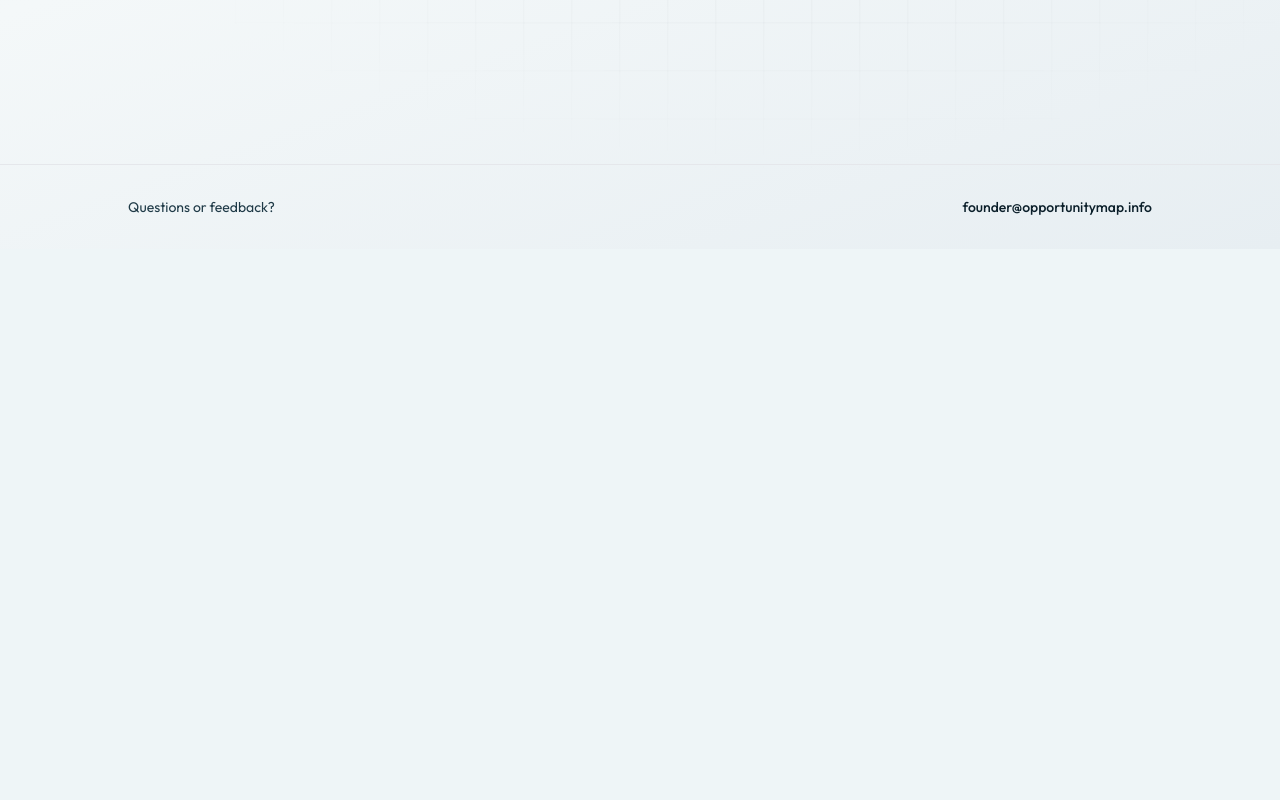
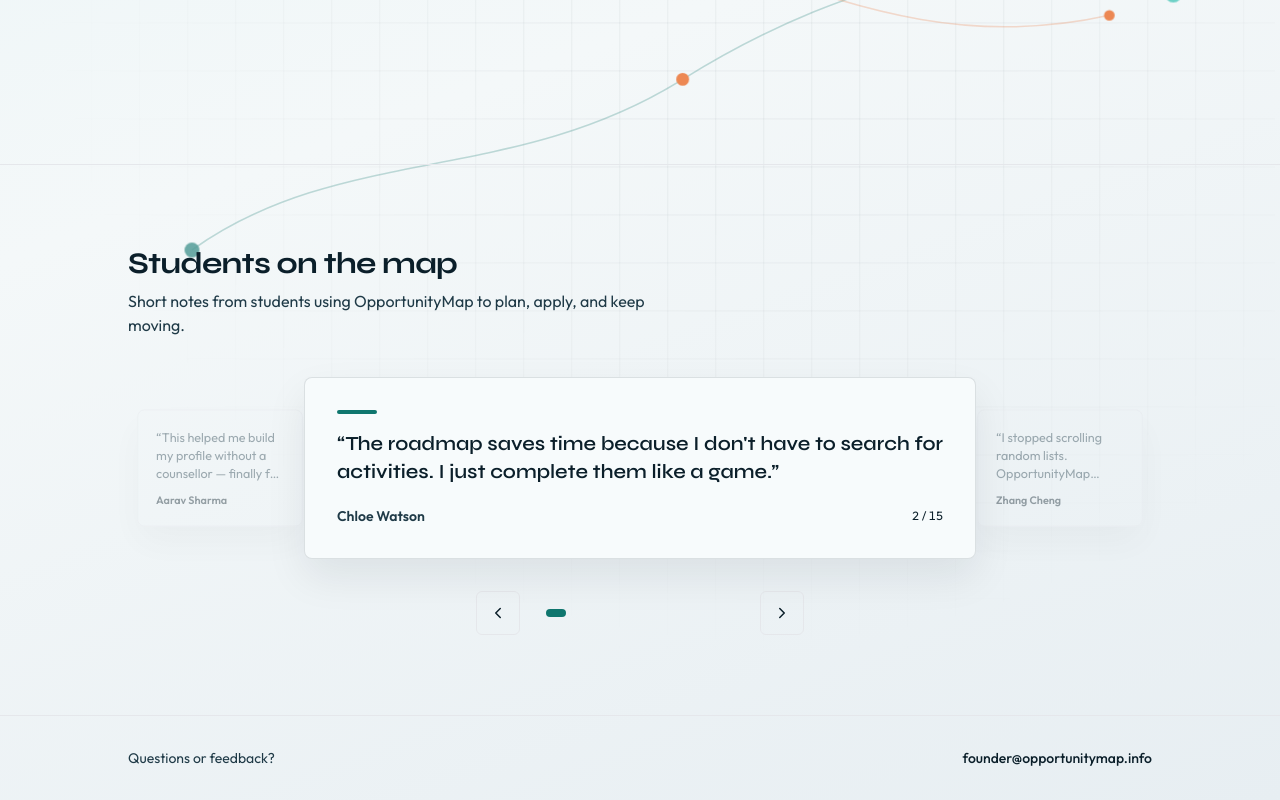
Before and after one commit to Nirbaan13/OpportunityMap, a Next.js app in the folder frontend/: page / in a window 1280 px wide. Shown: the part 624-1424 px from the top of the page. Before the commit the page ends 873 px from the top, so only its background shows below. Built offline with nearby package versions, Linux system fonts and the light colour scheme; no server answers.

Commit message:
Add homepage testimonials slider for social proof.
Co-authored-by: Cursor <cursoragent@cursor.com>

```diff
--- a/frontend/src/app/globals.css
+++ b/frontend/src/app/globals.css
@@ -182,6 +182,21 @@ body {
   animation: stop-settle 0.55s ease-out both;
 }
 
+@keyframes testimonials-slide {
+  from {
+    opacity: 0;
+    transform: translateX(18px);
+  }
+  to {
+    opacity: 1;
+    transform: translateX(0);
+  }
+}
+
+.testimonials-slide {
+  animation: testimonials-slide 0.45s ease-out both;
+}
+
 @media (prefers-reduced-motion: reduce) {
   .animate-rise,
   .animate-rise-delay,
@@ -192,7 +207,8 @@ body {
   .animate-road-cover,
   .animate-road-traveler,
   .animate-road-progress-banner,
-  .animate-stop-settle {
+  .animate-stop-settle,
+  .testimonials-slide {
     animation: none;
   }
 }
--- a/frontend/src/app/page.tsx
+++ b/frontend/src/app/page.tsx
@@ -1,5 +1,6 @@
 import Link from "next/link";
 
+import { Testimonials } from "@/components/Testimonials";
 import { TUTORIAL_VIDEO_URL } from "@/lib/brand";
 
 export default function Home() {
@@ -67,6 +68,8 @@ export default function Home() {
         </div>
       </section>
 
+      <Testimonials />
+
       <footer className="relative z-10 border-t border-line/70 px-4 py-8 sm:px-10">
         <div className="mx-auto flex max-w-5xl flex-col gap-1 sm:flex-row sm:items-center sm:justify-between">
           <p className="text-sm text-ink-soft">Questions or feedback?</p>
--- /dev/null
+++ b/frontend/src/components/Testimonials.tsx
@@ -0,0 +1,268 @@
+"use client";
+
+import { useCallback, useEffect, useId, useRef, useState } from "react";
+
+type Testimonial = {
+  name: string;
+  quote: string;
+};
+
+const TESTIMONIALS: Testimonial[] = [
+  {
+    name: "Aarav Sharma",
+    quote:
+      "This helped me build my profile without a counsellor — finally felt like I knew what to put down.",
+  },
+  {
+    name: "Chloe Watson",
+    quote:
+      "The roadmap saves time because I don't have to search for activities. I just complete them like a game.",
+  },
+  {
+    name: "Zhang Cheng",
+    quote:
+      "I stopped scrolling random lists. OpportunityMap shows programs I can actually apply to.",
+  },
+  {
+    name: "Ethan Miller",
+    quote:
+      "Deadline alerts keep me honest. I used to miss everything until the last week.",
+  },
+  {
+    name: "Diya Patel",
+    quote:
+      "Building my profile step by step made applying feel less overwhelming.",
+  },
+  {
+    name: "Junwei Wang",
+    quote:
+      "The roadmap is clear — next activity, next checkpoint. No more guessing what to do.",
+  },
+  {
+    name: "Zoe Smith",
+    quote:
+      "Finding olympiads and research programs used to take forever. Now matches show up for me.",
+  },
+  {
+    name: "Rohan Malhotra",
+    quote:
+      "I don't have a counselor at school. This filled that gap for planning what to apply to.",
+  },
+  {
+    name: "Liam Davis",
+    quote:
+      "Watching progress tick up on the roadmap actually makes me want to finish the next step.",
+  },
+  {
+    name: "Meiling Chen",
+    quote:
+      "I get reminded before deadlines hit my inbox late. That alone changed how I apply.",
+  },
+  {
+    name: "Kavya Singh",
+    quote:
+      "Profile building used to feel vague. Here it's concrete — strengths, interests, then matches.",
+  },
+  {
+    name: "Lucas Taylor",
+    quote:
+      "Hackathons and programs I would never have found on my own started showing up.",
+  },
+  {
+    name: "Li Wei",
+    quote:
+      "No counselor, no problem. The roadmap told me what to work on week by week.",
+  },
+  {
+    name: "Mason Jones",
+    quote:
+      "It feels game-like — complete a stop, unlock the next. Studying for apps got way less boring.",
+  },
+  {
+    name: "Ananya Josh",
+    quote:
+      "I used to lose track of deadlines across tabs. Now they're in one place with alerts.",
+  },
+];
+
+const AUTO_MS = 5200;
+
+export function Testimonials() {
+  const labelId = useId();
+  const [index, setIndex] = useState(0);
+  const [paused, setPaused] = useState(false);
+  const [fadeKey, setFadeKey] = useState(0);
+  const reduceMotion = useRef(false);
+
+  useEffect(() => {
+    reduceMotion.current = window.matchMedia(
+      "(prefers-reduced-motion: reduce)",
+    ).matches;
+  }, []);
+
+  const goTo = useCallback((next: number) => {
+    const len = TESTIMONIALS.length;
+    setIndex(((next % len) + len) % len);
+    setFadeKey((k) => k + 1);
+  }, []);
+
+  const goPrev = useCallback(() => goTo(index - 1), [goTo, index]);
+  const goNext = useCallback(() => goTo(index + 1), [goTo, index]);
+
+  useEffect(() => {
+    if (paused || reduceMotion.current) return;
+    const id = window.setInterval(() => {
+      setIndex((i) => (i + 1) % TESTIMONIALS.length);
+      setFadeKey((k) => k + 1);
+    }, AUTO_MS);
+    return () => window.clearInterval(id);
+  }, [paused]);
+
+  const current = TESTIMONIALS[index];
+  const prev = TESTIMONIALS[(index - 1 + TESTIMONIALS.length) % TESTIMONIALS.length];
+  const next = TESTIMONIALS[(index + 1) % TESTIMONIALS.length];
+
+  return (
+    <section
+      className="relative z-10 border-t border-line/70 px-4 py-14 sm:px-10 sm:py-20"
+      aria-labelledby={labelId}
+      onMouseEnter={() => setPaused(true)}
+      onMouseLeave={() => setPaused(false)}
+      onFocusCapture={() => setPaused(true)}
+      onBlurCapture={(e) => {
+        if (!e.currentTarget.contains(e.relatedTarget as Node)) {
+          setPaused(false);
+        }
+      }}
+    >
+      <div className="mx-auto max-w-5xl">
+        <h2
+          id={labelId}
+          className="font-display text-2xl font-bold tracking-tight text-ink sm:text-3xl"
+        >
+          Students on the map
+        </h2>
+        <p className="mt-2 max-w-xl text-sm leading-relaxed text-ink-soft sm:text-base">
+          Short notes from students using OpportunityMap to plan, apply, and keep
+          moving.
+        </p>
+
+        <div
+          className="mt-8 sm:mt-10"
+          role="region"
+          aria-roledescription="carousel"
+          aria-label="Student testimonials"
+        >
+          <div className="relative">
+            {/* Peek cards — desktop */}
+            <div className="pointer-events-none absolute inset-y-0 left-0 hidden w-[18%] items-center lg:flex">
+              <article
+                aria-hidden
+                className="w-full scale-90 rounded-lg border border-line/80 bg-paper/60 p-5 opacity-40 shadow-soft transition-opacity duration-300"
+              >
+                <p className="line-clamp-3 text-sm text-ink-soft">
+                  &ldquo;{prev.quote}&rdquo;
+                </p>
+                <p className="mt-3 text-xs font-semibold text-ink">{prev.name}</p>
+              </article>
+            </div>
+            <div className="pointer-events-none absolute inset-y-0 right-0 hidden w-[18%] items-center lg:flex">
+              <article
+                aria-hidden
+                className="ml-auto w-full scale-90 rounded-lg border border-line/80 bg-paper/60 p-5 opacity-40 shadow-soft transition-opacity duration-300"
+              >
+                <p className="line-clamp-3 text-sm text-ink-soft">
+                  &ldquo;{next.quote}&rdquo;
+                </p>
+                <p className="mt-3 text-xs font-semibold text-ink">{next.name}</p>
+              </article>
+            </div>
+
+            <div className="mx-auto max-w-xl lg:max-w-2xl">
+              <article
+                key={fadeKey}
+                className="testimonials-slide rounded-lg border border-line bg-paper p-6 shadow-soft sm:p-8"
+                aria-live="polite"
+                aria-atomic="true"
+              >
+                <div
+                  aria-hidden
+                  className="mb-4 h-1 w-10 rounded-full bg-accent"
+                />
+                <blockquote className="font-display text-lg font-semibold leading-snug text-ink sm:text-xl">
+                  &ldquo;{current.quote}&rdquo;
+                </blockquote>
+                <footer className="mt-5 flex items-center justify-between gap-3">
+                  <cite className="not-italic text-sm font-semibold text-ink-soft">
+                    {current.name}
+                  </cite>
+                  <span className="text-xs tabular-nums text-ink-soft/80">
+                    {index + 1} / {TESTIMONIALS.length}
+                  </span>
+                </footer>
+              </article>
+            </div>
+          </div>
+
+          <div className="mt-6 flex items-center justify-center gap-3 sm:mt-8">
+            <button
+              type="button"
+              onClick={goPrev}
+              className="inline-flex h-11 w-11 items-center justify-center rounded-md border border-ink/20 bg-transparent text-ink transition hover:border-accent hover:text-accent focus-visible:outline focus-visible:outline-2 focus-visible:outline-offset-2 focus-visible:outline-accent"
+              aria-label="Previous testimonial"
+            >
+              <svg width="18" height="18" viewBox="0 0 24 24" fill="none" aria-hidden>
+                <path
+                  d="M15 6l-6 6 6 6"
+                  stroke="currentColor"
+                  strokeWidth="2"
+                  strokeLinecap="round"
+                  strokeLinejoin="round"
+                />
+              </svg>
+            </button>
+
+            <div
+              className="flex max-w-[min(100%,14rem)] flex-wrap items-center justify-center gap-1.5 sm:max-w-none"
+              role="tablist"
+              aria-label="Choose testimonial"
+            >
+              {TESTIMONIALS.map((t, i) => (
+                <button
+                  key={t.name}
+                  type="button"
+                  role="tab"
+                  aria-selected={i === index}
+                  aria-label={`Show testimonial from ${t.name}`}
+                  onClick={() => goTo(i)}
+                  className={`h-2 rounded-full transition-[width,background-color] duration-300 focus-visible:outline focus-visible:outline-2 focus-visible:outline-offset-2 focus-visible:outline-accent ${
+                    i === index
+                      ? "w-5 bg-accent"
+                      : "w-2 bg-ink/20 hover:bg-ink/35"
+                  }`}
+                />
+              ))}
+            </div>
+
+            <button
+              type="button"
+              onClick={goNext}
+              className="inline-flex h-11 w-11 items-center justify-center rounded-md border border-ink/20 bg-transparent text-ink transition hover:border-accent hover:text-accent focus-visible:outline focus-visible:outline-2 focus-visible:outline-offset-2 focus-visible:outline-accent"
+              aria-label="Next testimonial"
+            >
+              <svg width="18" height="18" viewBox="0 0 24 24" fill="none" aria-hidden>
+                <path
+                  d="M9 6l6 6-6 6"
+                  stroke="currentColor"
+                  strokeWidth="2"
+                  strokeLinecap="round"
+                  strokeLinejoin="round"
+                />
+              </svg>
+            </button>
+          </div>
+        </div>
+      </div>
+    </section>
+  );
+}
```
